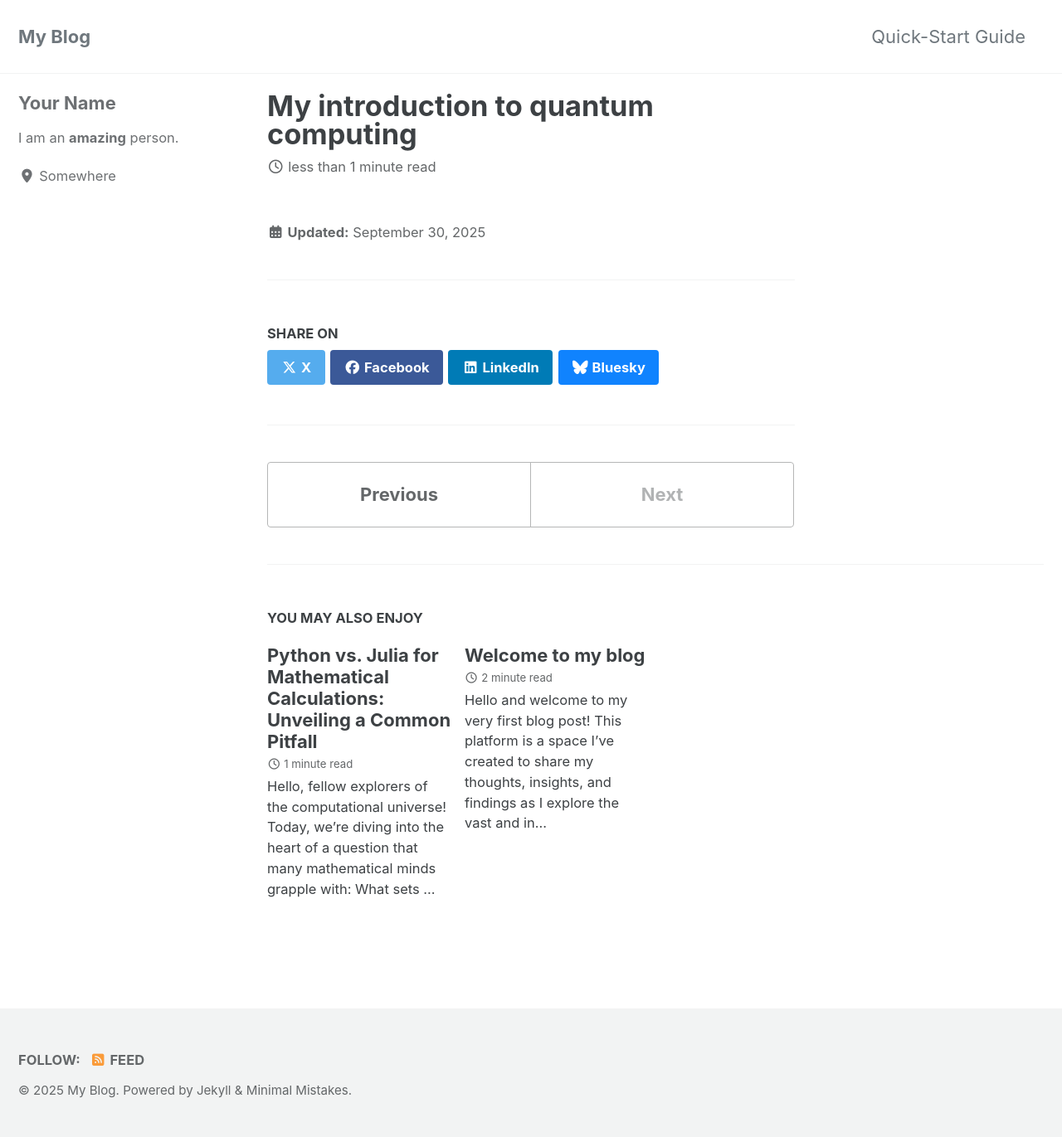
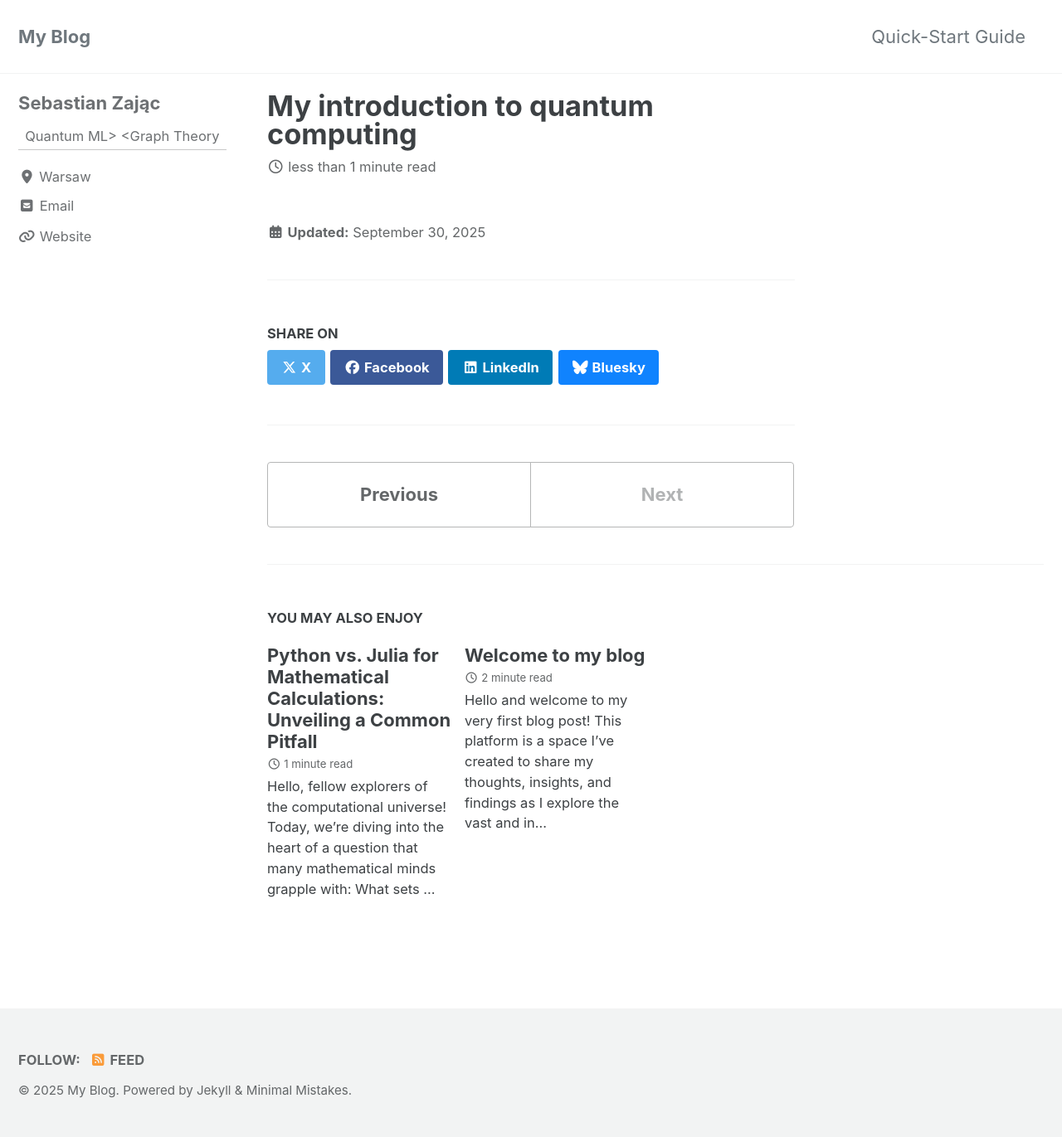
Before and after one commit to sebkaz/sebkaz.github.io, a Jekyll site: the page built from _posts/2025-09-30-Quantum.md, in a window 1280 px wide. Shown: the whole page at 83% size. Built offline with Jekyll 4.4.1, drawn with Linux system fonts in a browser that asks for light colours; cached includes are drawn as plain includes.

Commit message:
Update _config.yml

```diff
--- a/_config.yml
+++ b/_config.yml
@@ -113,18 +113,18 @@ analytics:
 
 # Site Author
 author:
-  name             : "Your Name"
+  name             : "Sebastian Zając"
   avatar           : # path of avatar image, e.g. "/assets/images/bio-photo.jpg"
-  bio              : "I am an **amazing** person."
-  location         : "Somewhere"
+  bio              : "|Quantum ML> <Graph Theory| "
+  location         : "Warsaw"
   email            :
   links:
     - label: "Email"
       icon: "fas fa-fw fa-envelope-square"
-      # url: "mailto:your.name@email.com"
+      url: "mailto:sebkaz83@proton.me"
     - label: "Website"
       icon: "fas fa-fw fa-link"
-      # url: "https://your-website.com"
+      url: "https://sebastianzajac.pl"
     - label: "Twitter"
       icon: "fab fa-fw fa-twitter-square"
       # url: "https://twitter.com/"
```
